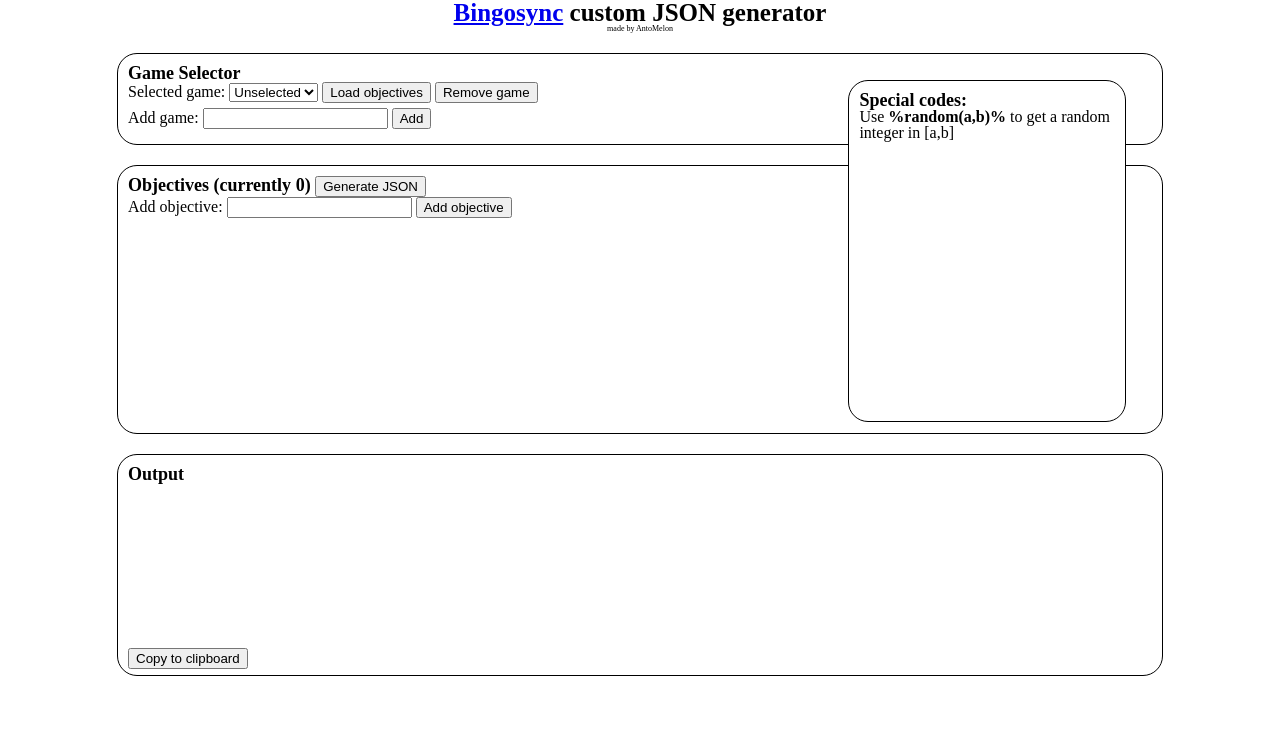
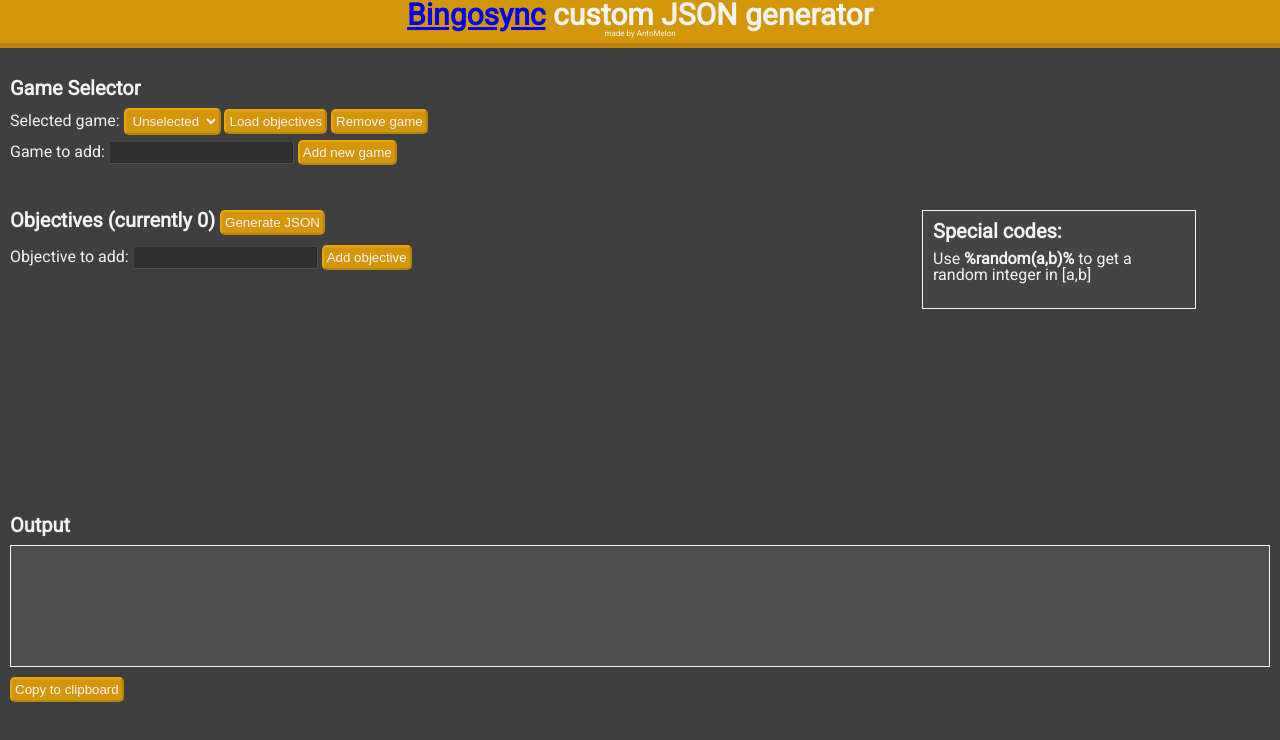
Before and after one commit to AntoMelon/bsyng, a plain HTML site: page index.html in a window 1280 px wide. Drawn offline with Linux system fonts and the light colour scheme.

Commit message:
Overhauled GUI

```diff
--- a/bingo_gen.css
+++ b/bingo_gen.css
@@ -51,8 +51,17 @@ table {
  *	Début de la feuille de style  *
  **********************************/
 body {
-    --textColor: #000;
-    --bgColor: #fff;
+    --textColor: #f3f3f3;
+    --bgColor: #3f3f3f;
+
+    --bgDarker: #2f2f2f;
+
+    --header-color-lighter: #e9a60a;
+    --header-color: #d39609;
+    --header-color-darker: #b9850e;
+
+    --row-color-odd: #4f4f4f;
+    --row-color-even: #444444;
 
     background-color: var(--bgColor);
     color: var(--textColor);
@@ -60,11 +69,16 @@ body {
     transition-property: background-color, color;
     transition-timing-function: ease-in-out;
     transition-duration: 0.5s;
+
+    position: absolute;
+    width: 100%;
+
+    font-family: 'Roboto';
 }
 
 body.dark {
-    --textColor: #fff;
-    --bgColor: #000;
+    --textColor: var(--bgColor);
+    --bgColor: var(--textColor);
 }
 
 h1, h2 {
@@ -72,11 +86,13 @@ h1, h2 {
 }
 
 h1 {
-    font-size: 25px;
+    font-size: 30px;
 }
 
 h2 {
-    font-size: 18px;
+    font-size: 20px;
+
+    margin-bottom: 10px;
 }
 
 p {
@@ -87,8 +103,52 @@ strong {
     font-weight: bold;
 }
 
+button, select {
+    background-color: var(--header-color);
+    color: var(--textColor);
+
+    border-top: 2px solid var(--header-color-lighter);
+    border-right: 2px solid var(--header-color-darker);
+    border-bottom: 2px solid var(--header-color-darker);
+    border-left: 2px solid var(--header-color-lighter);
+
+    padding: 3px;
+
+    border-radius: 5px;
+
+    cursor: pointer;
+}
+
+button.delete {
+	background: none;
+	border: none;
+}
+
+button.delete:before {
+    font-size: 18px;
+	content: '\2716';
+	color: red;
+}
+
+input[type="text"] {
+    background-color: var(--bgDarker);
+    color: var(--textColor);
+
+    border-top: 1px solid var(--row-color-even);
+    border-right: 1px solid var(--row-color-odd);
+    border-bottom: 1px solid var(--row-color-odd);
+    border-left: 1px solid var(--row-color-even);
+
+    padding: 3px;
+}
+
 header {
-    width: 80%;
+    height: 10%;
+    width: 100%;
+
+    background-color: var(--header-color);
+
+    border-bottom: 5px solid var(--header-color-darker);
 
     text-align: center;
 
@@ -99,16 +159,11 @@ header p {
     font-size: 8px;
 }
 
-section, main, footer {
-    border: 1px solid var(--textColor);
+#game_selector, main, footer {
     background-color: var(--bgColor);
     color: var(--textColor);
 
-    border-radius: 20px;
-
     padding: 10px;
-
-    width: 80%;
 
     margin: auto;
 
@@ -119,55 +174,95 @@ section, main, footer {
     transition-duration: inherit;
 }
 
+#objectives_section{
+    width: 70%;
+
+    left: 0px;
+}
+
+main {
+    display: flex;
+}
+
 aside {
     border: 1px solid var(--textColor);
-    background-color: var(--bgColor);
+    background-color: var(--row-color-even);
     color: var(--textColor);
 
-    border-radius: 20px;
-
+    margin-left: 30px;
     padding: 10px;
 
     width: 20%;
     height: 40%;
-    overflow-y: scroll;
 
-    position: fixed;
-
-    right: 12%;
-    top: 10%;
+    right: 0px;
 
     transition-property: inherit;
     transition-timing-function: inherit;
     transition-duration: inherit;
 }
 
+aside p {
+    padding-bottom: 10px;
+}
+
 footer {
     height: 200px;
 }
 
-main ul {
+/*--------Objectives table--------*/
+
+main table {
     height: 200px;
+    width: 100%;
+    left: 10%;
+
+    overflow-y: scroll;
+
+    border-top: 1px solid var(--textColor);
+    border-bottom: 1px solid var(--textColor);
+}
+
+tr {
+    height: 40px;
+}
+
+td {
+    border-left: 1px solid var(--textColor);
+    border-right: 1px solid var(--textColor);
+
+    vertical-align: middle;
+}
+
+td:first-child {
+    width: 50px;
+
+    text-align: center;
+    vertical-align: middle;
+}
+
+td:nth-child(2) {
+    padding-left: 20px;
+}
+
+tr:nth-child(odd) {
+    background-color: var(--row-color-odd);
+}
+
+tr:nth-child(even) {
+    background-color: var(--row-color-even);
+}
+
+/*--------Footer--------*/
+
+footer div {
+    background-color: var(--row-color-odd);
+    border: 1px solid var(--textColor);
+
+    height: 50%;
+
+    margin: 10px 0px;
+    padding: 10px;
 
     overflow-y: scroll;
 }
-
-p#output {
-    height: 80%;
-    overflow-y: scroll;
-}
-
-
-button {
-    cursor: pointer;
-}
-
-button.delete {
-	background: none;
-	border: none;
-}
-
-button.delete:before {
-	content: '\2716';
-	color: red;
-}
--- a/bingo_gen.js
+++ b/bingo_gen.js
@@ -1,6 +1,6 @@
 const KEY = "bingo_gen";
 const DARK_KEY = "darkMode";
-const randomRegExp = /%random\([0-9]+,\s*[0-9]+\)%/;
+const randomRegExp = /%random\(\s*[0-9]+\s*,\s*[0-9]+\s*\)%/;
 
 function randRange(a,b) {
     return Math.floor(Math.random()*(b-a+1))+a;
@@ -118,12 +118,14 @@ document.addEventListener("DOMContentLoaded", function() {
         objectives.innerHTML = "";
 
         for (let objective of memory[name]) {
-            objectives.innerHTML += "<li><button class=\"delete\"></button>"+objective+"</li>";
+            objectives.innerHTML += "<tr><td><button class=\"delete\"></button></td><td>"+objective+"</td></tr>";
         }
 
         updateObjectivesNumberWith(memory[name].length);
 
         loadCustomObjectivesButton();
+
+        clearOutput();
     }
 
     function generateJSON() {
@@ -176,28 +178,35 @@ document.addEventListener("DOMContentLoaded", function() {
         target.innerHTML = "";
         target.setAttribute('readonly',true);
         target.innerHTML += output;
+
+        document.getElementById("output").scrollIntoView({behavior: "smooth"});
+    }
+
+    function clearOutput() {
+        let target = document.getElementById("output");
+        target.innerHTML = "";
     }
 
 
     function loadCustomObjectivesButton() {
         let currGame = document.getElementById("games").value.toLowerCase();
-        let aside = document.getElementsByTagName("aside")[0];
-        aside.innerHTML = "";
+        let codesDiv = document.getElementById("game_codes");
+        codesDiv.innerHTML = "";
 
         if (currGame === "hollow knight" || currGame === "hollow_knight" || currGame === "hk") {
-            aside.innerHTML += "<h2>Detected game: Hollow Knight</h2>";
+            codesDiv.innerHTML += "<h2>Detected game: Hollow Knight</h2>";
 
-            aside.innerHTML += "<p>Use <strong>%enemy%</strong> for a random enemy</p>";
-            aside.innerHTML += "<p>Use <strong>%charm%</strong> for a random charm</p>";
+            codesDiv.innerHTML += "<p>Use <strong>%enemy%</strong> for a random enemy</p>";
+            codesDiv.innerHTML += "<p>Use <strong>%charm%</strong> for a random charm</p>";
 
         } else if (currGame === "minecraft" || currGame === "mc") {
-            aside.innerHTML += "<h2>Detected game: Minecraft</h2>";
+            codesDiv.innerHTML += "<h2>Detected game: Minecraft</h2>";
 
-            aside.innerHTML += "<p>Use <strong>%mob%</strong> for a random mob</p>";
-            aside.innerHTML += "<p>Use <strong>%hostile%</strong> for a random hostile mob</p>";
-            aside.innerHTML += "<p>Use <strong>%biome%</strong> for a random biome (WIP)</p>";
+            codesDiv.innerHTML += "<p>Use <strong>%mob%</strong> for a random mob</p>";
+            codesDiv.innerHTML += "<p>Use <strong>%hostile%</strong> for a random hostile mob</p>";
+            codesDiv.innerHTML += "<p>Use <strong>%biome%</strong> for a random biome (WIP)</p>";
         } else {
-            aside.innerHTML += "<p>No special codes implemented for this game</p>";
+            codesDiv.innerHTML += "<p>No special codes implemented for this game</p>";
         }
     }
 
@@ -298,10 +307,12 @@ document.addEventListener("DOMContentLoaded", function() {
     });
 
 
-    let ul = document.querySelector("ul");
-    ul.addEventListener("click",function(e) {
+    let objectivesTable = document.querySelector("table");
+    objectivesTable.addEventListener("click",function(e) {
         if (e.target.tagName == "BUTTON") {
-            let objective = e.target.parentElement.innerHTML;
+
+            // Access objective text from the button: button UP td[0] UP td DOWN td[1] DOWN text
+            let objective = e.target.parentElement.parentElement.children[1].innerHTML;
             objective = objective.replace('<button class=\"delete\"></button>','');
 
 
--- a/index.html
+++ b/index.html
@@ -6,6 +6,11 @@
     <meta charset="UTF-8">
     <link rel="stylesheet" type="text/css" href="bingo_gen.css">
     <link rel="icon" href="index.png">
+
+    <link rel="preconnect" href="https://fonts.googleapis.com">
+    <link rel="preconnect" href="https://fonts.gstatic.com" crossorigin>
+    <link href="https://fonts.googleapis.com/css2?family=Montserrat:wght@600&family=Roboto&display=swap" rel="stylesheet">
+
     <script src="bingo_gen.js"></script>
 </head>
 
@@ -15,27 +20,35 @@
         <p>made by AntoMelon</p>
     </header>
 
-    <section>
+    <section id="game_selector">
         <h2>Game Selector</h2>
         <p>Selected game: <select id="games" title="This is used to store objectives from each game separetely"><option value="none">Unselected</option></select> <button id="btnLoadObjectives">Load objectives</button> <button id="btnRemoveGame">Remove game</button></p>
-        <p>Add game: <input type="text" id="fieldAddGame"> <button id="btnAddGame">Add</button></p>
+        <p>Game to add: <input type="text" id="fieldAddGame"> <button id="btnAddGame">Add new game</button></p>
     </section>
 
-    <aside>
-        <h2>Special codes:</h2>
-        <p>Use <strong>%random(a,b)%</strong> to get a random integer in [a,b]</p>
-    </aside>
+
 
     <main>
-        <h2>Objectives (currently <strong id="objNumber">0</strong>) <button id="btnGenerate">Generate JSON</button></h2>
-        <p>Add objective: <input type="text" id="fieldAddObjective"> <button id="btnAddObjective">Add objective</button></p>
-        <ul id="objectives">
-        </ul>
+        <section id="objectives_section">
+            <h2>Objectives (currently <strong id="objNumber">0</strong>) <button id="btnGenerate">Generate JSON</button></h2>
+            <p>Objective to add: <input type="text" id="fieldAddObjective"> <button id="btnAddObjective">Add objective</button></p>
+            <table>
+                <tbody id="objectives"></tbody>
+            </table>
+        </section>
+
+        <aside>
+            <h2>Special codes:</h2>
+            <p>Use <strong>%random(a,b)%</strong> to get a random integer in [a,b]</p>
+            <div id="game_codes"></div>
+        </aside>
     </main>
 
     <footer>
         <h2>Output</h2>
-        <p id="output"></p>
+        <div>
+            <p id="output"></p>
+        </div>
         <button id="btnCopy">Copy to clipboard</button>
     </footer>
 </body>
```
